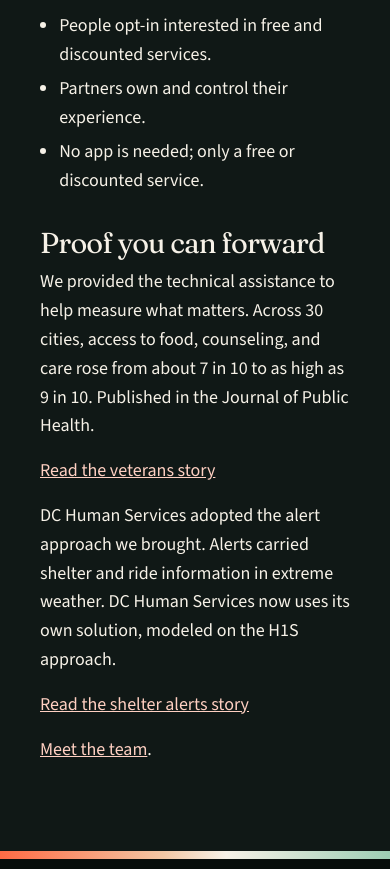
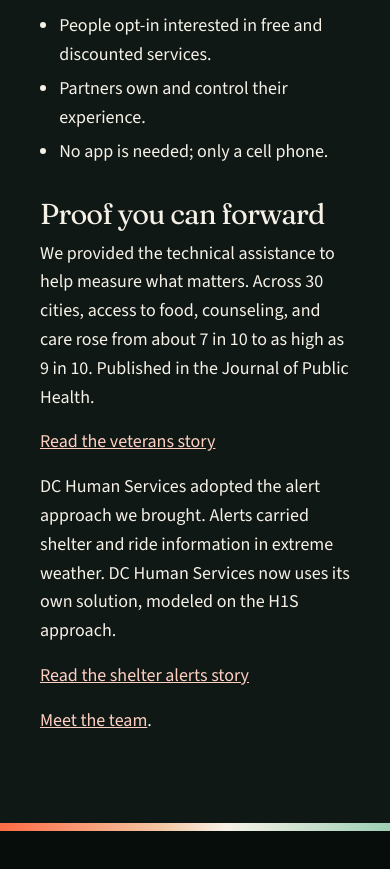
Before and after one commit to hopeonesource/hope1source.org, a React (Vite) app in the folder preview-v4/: page /public-agencies in a window 390 px wide. Shown: the part 1480-2349 px from the top of the page. Built offline with nearby package versions, Linux system fonts and the light colour scheme.

Commit message:
Clarify no-app phone requirement

```diff
--- a/preview-v4/src/pages/PublicAgencies.jsx
+++ b/preview-v4/src/pages/PublicAgencies.jsx
@@ -50,7 +50,7 @@ export default function PublicAgencies() {
           <ul>
             <li>People opt-in interested in free and discounted services.</li>
             <li>Partners own and control their experience.</li>
-            <li>No app is needed; only a free or discounted service.</li>
+            <li>No app is needed; only a cell phone.</li>
           </ul>
           <h2>Proof you can forward</h2>
           <p>
```
Also changed, not shown: 1 other file (tests, documents, lock files or other folders).
